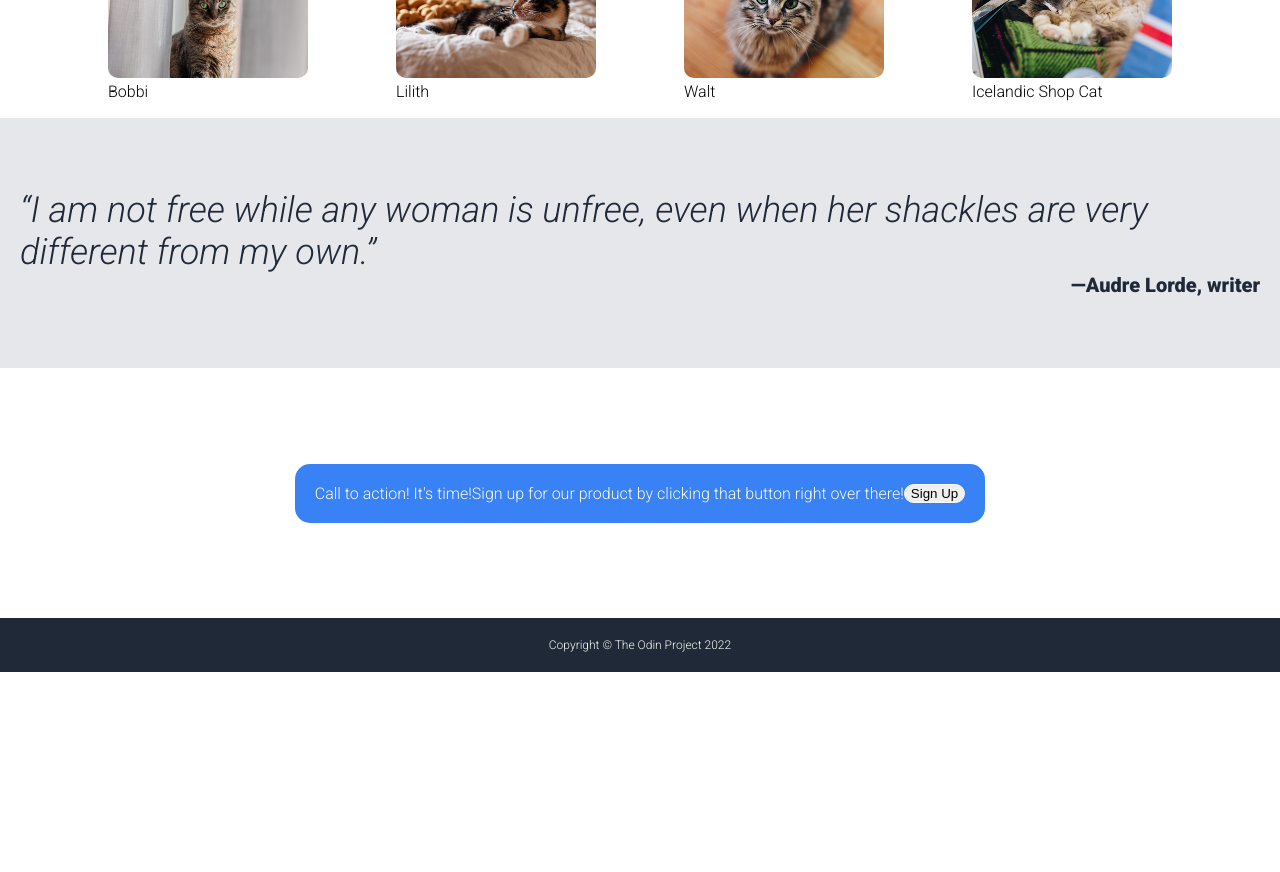
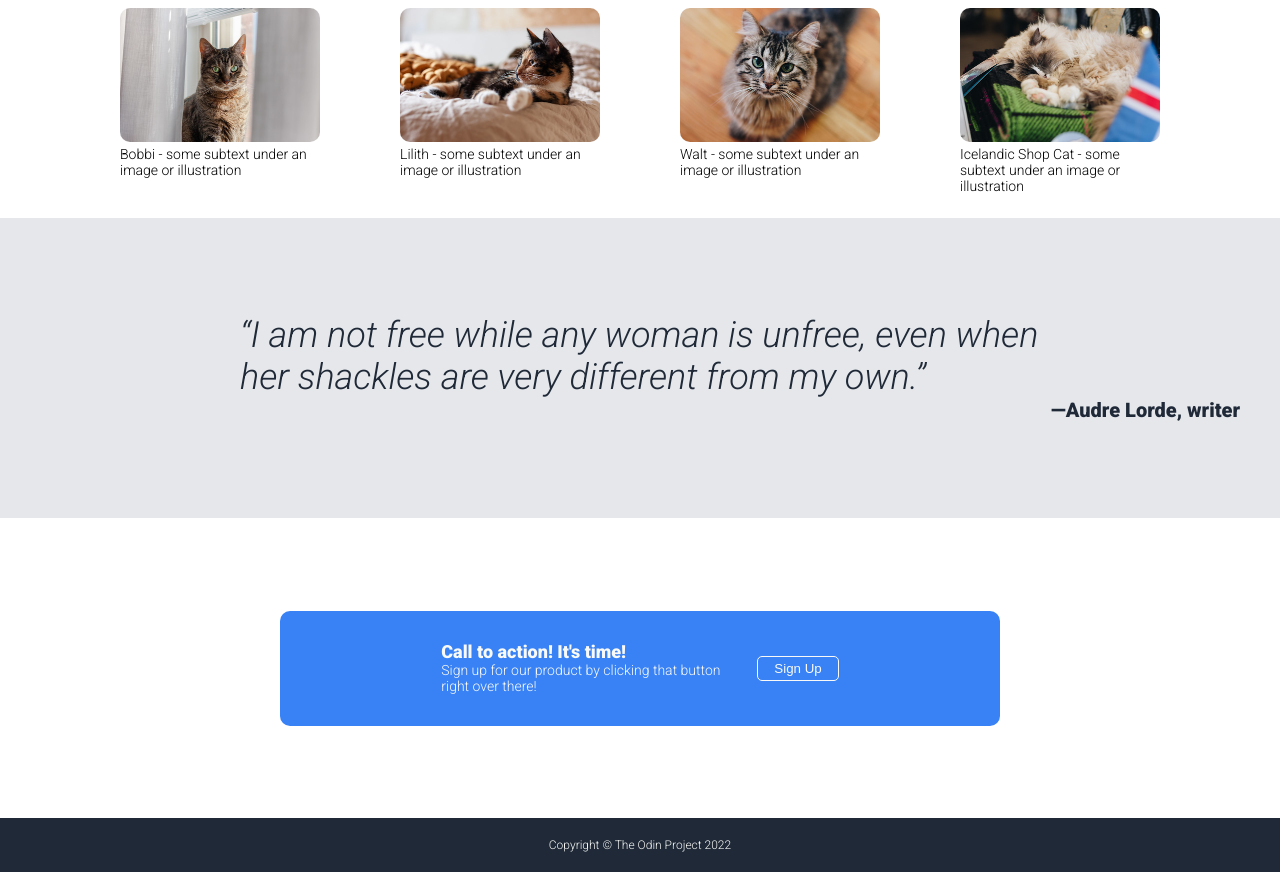
Before and after one commit to sammansch/landing-page, a plain HTML site: page index.html in a window 1280 px wide. Shown: the part 435-1307 px from the top of the page. Before the commit the page ends 1107 px from the top, so only its background shows below. Drawn offline with Linux system fonts and the light colour scheme.

Commit message:
Adjust spacingand switch out hero image

```diff
--- a/index.html
+++ b/index.html
@@ -27,29 +27,29 @@
             <div class="secondary">This subtext goes under the main title and is smaller with less contrast.</div>
             <button class="hero-button">Click Me</button>
         </div>
-        <img class="hero-img" src="./images/forest-1.jpg" alt="Dim lush forest with diffused light coming from behind the trees">
+        <img class="hero-img" src="./images/forest-1.jpeg" alt="Lush bright green forest">
     </div>
     <div class="info-section">
         <div class="info-title">Some Cats I Know</div>
         <div class="info-content">
             <div class="info">
                 <img class="info-img" src="./images/small-bobbi-1.jpg" alt="tabby cat with bright green eyes in front of window">
-                <div class="text">Bobbi</div>
+                <div class="text">Bobbi - some subtext under an image or illustration</div>
             </div>
             <div class="info">
 
                 <img class="info-img" src="./images/small-lilith-1.jpg" alt="calico cat laying down">
-                <div class="text">Lilith</div>
+                <div class="text">Lilith - some subtext under an image or illustration</div>
             </div>
             <div class="info">
 
                 <img class="info-img" src="./images/small-walter-1.jpg" alt="long haired tabby kitten">
 
-                <div class="text">Walt</div></div>
+                <div class="text">Walt - some subtext under an image or illustration</div></div>
             <div class="info">
 
                 <img class="info-img" src="./images/small-icelandic-shop-cat.jpg" alt="grey and black long haired cat in a shop laying down">
-                <div class="text">Icelandic Shop Cat</div>
+                <div class="text">Icelandic Shop Cat - some subtext under an image or illustration</div>
             </div>
         </div>
     </div>
@@ -59,9 +59,11 @@
     </div>
     <div class="call-to-action">
         <div class="modal">
-            <div class="modal-title">Call to action! It's time!</div>
-            <div class="text">Sign up for our product by clicking that button right over there!</div>
-        <button class="modal-button">Sign Up</button>
+            <div class="modal-content">
+                <div class="modal-title">Call to action! It's time!</div>
+                <div class="text">Sign up for our product by clicking that button right over there!</div>
+            </div>
+            <button class="modal-button">Sign Up</button>
         </div>
     </div>
     <div class="footer">Copyright &copy; The Odin Project 2022</div>
--- a/style.css
+++ b/style.css
@@ -16,6 +16,14 @@ a {
   text-decoration: none;
   color: #e5e7eb;
   font-size: 18px !important;
+}
+
+button {
+  padding: 4px 16px;
+  border-radius: 5px;
+  background-color: #3882f6;
+  color: #f9faf8;
+  border: none;
 }
 
 .header,
@@ -48,13 +56,14 @@ a {
 .hero {
   justify-content: center;
   gap: 16px;
-  height: 250px;
+  height: 300px;
 }
 
 .hero-content {
   display: flex;
   flex-direction: column;
   max-width: 350px;
+  gap: 16px;
 }
 
 .main {
@@ -68,7 +77,6 @@ a {
 }
 
 .hero-button {
-  padding: 12px;
   width: 25%;
   color: #f9faf8;
   background-color: #3882f6;
@@ -76,13 +84,12 @@ a {
 
 img.hero-img {
   max-height: 200px;
-  height: auto;
   object-fit: cover;
 }
 
 .info-section,
 .quote {
-  padding: 0 20px;
+  padding: 0 40px;
 }
 
 .info-section {
@@ -90,30 +97,36 @@ img.hero-img {
   flex-direction: column;
   justify-content: space-evenly;
   align-items: space-evenly;
-  height: 250px;
+  height: 300px;
 }
+
 .info-title {
   align-self: center;
   color: #1f2937;
   font-size: 36px;
   font-weight: 800;
 }
+
 .info-content {
   display: flex;
   justify-content: space-evenly;
 }
 
+.info {
+  max-width: 200px;
+}
+
 img.info-img {
+  border-radius: 10px;
   max-width: 200px;
-  border-radius: 10px;
   object-fit: cover;
 }
 
 .quote {
-  height: 250px;
+  height: 300px;
   display: flex;
   flex-direction: column;
-  align-items: space-evenly;
+  align-items: center;
   justify-content: center;
   background-color: #e5e7eb;
   color: #1f2937;
@@ -122,34 +135,53 @@ img.info-img {
 .quote-text {
   font-size: 36px;
   font-weight: 200;
+  max-width: 800px;
   font-style: italic;
 }
 
 .author {
   font-size: 20px;
   font-weight: 600;
-  display: flex;
-  justify-content: flex-end;
+  align-self: flex-end;
 }
 
 .call-to-action {
-  height: 250px;
+  height: 300px;
   display: flex;
   justify-content: center;
   align-items: center;
 }
 
 .modal {
+  width: 600px;
   display: flex;
+  justify-content: center;
   background-color: #3882f6;
   color: #f9faf8;
-  border-radius: 15px;
-  padding: 20px;
+  border-radius: 10px;
+  padding: 30px 60px;
+  gap: 16px;
+}
+
+.modal-content {
+  flex-direction: column;
+  flex-wrap: wrap;
+  max-width: 300px;
+}
+
+.modal-title {
+  font-weight: 600;
+  font-size: 18px;
 }
 
 .modal-button {
   border: 1px solid #f9faf8;
-  border-radius: 15px;
+  margin: 15px 0;
+}
+
+.text {
+  font-size: 14px;
+  flex-wrap: wrap;
 }
 
 .footer {
```
Also changed, not shown: images/forest-1.jpeg (added).
